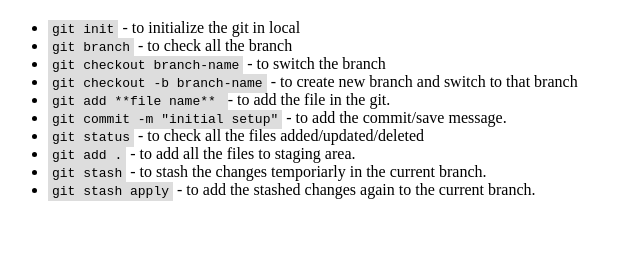
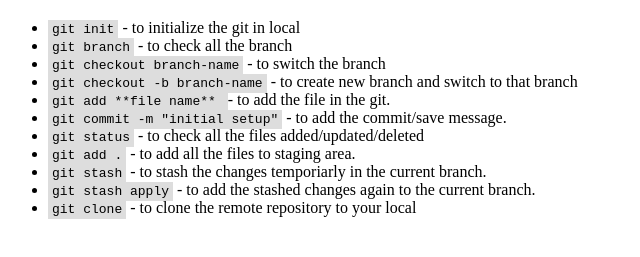
Before and after one commit to santhanakrishnanstark/Frontend-Class, a plain HTML site: page index.html in a window 1280 px wide. Shown: the part 61-318 px from the top of the page, without its empty margins (0-640 px from the left). Drawn offline with Linux system fonts and the light colour scheme.

Commit message:
added git clone

```diff
--- a/index.html
+++ b/index.html
@@ -46,6 +46,9 @@
         <li>
             <code>git stash apply</code> - to add the stashed changes again to the current branch.
         </li>
+        <li>
+            <code>git clone</code> - to clone the remote repository to your local
+        </li>
     </ul>
 </body>
 </html>
```
